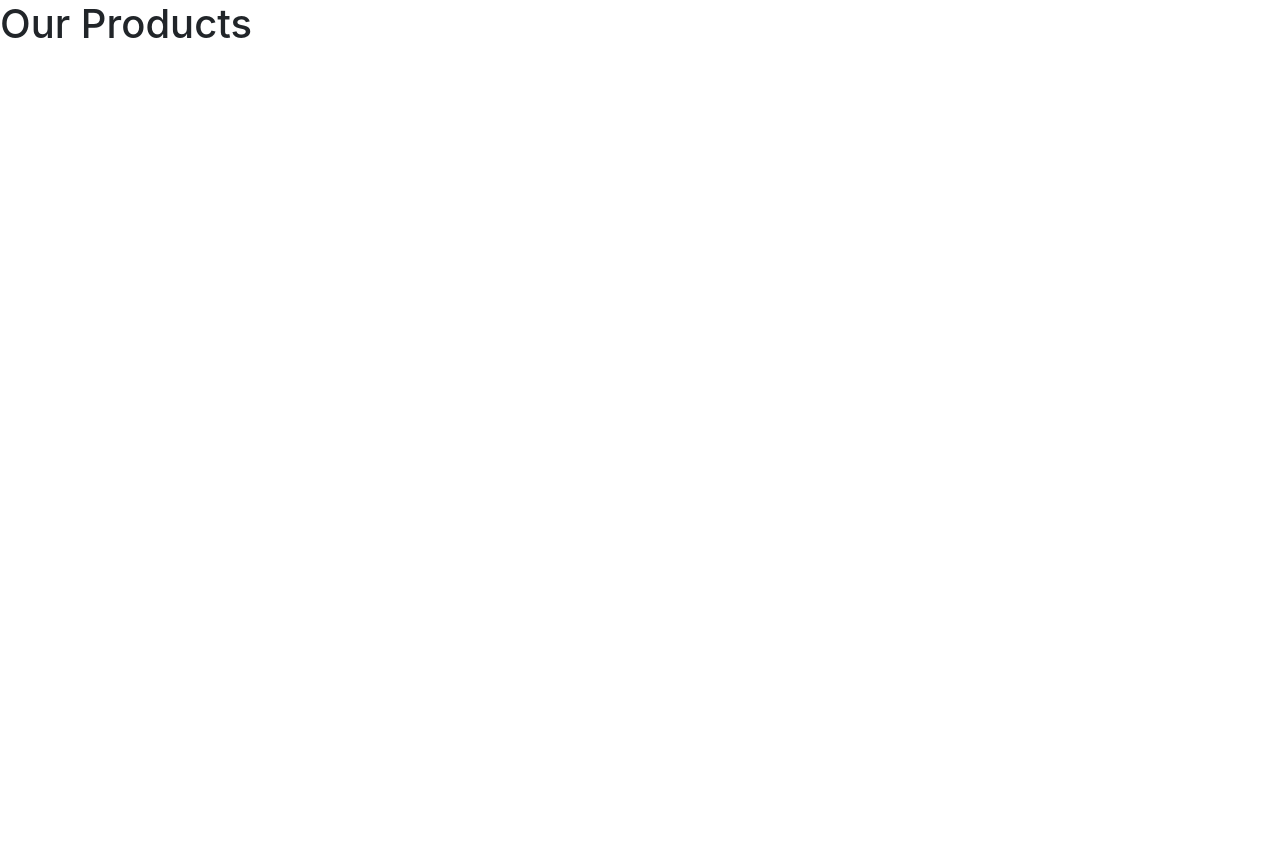
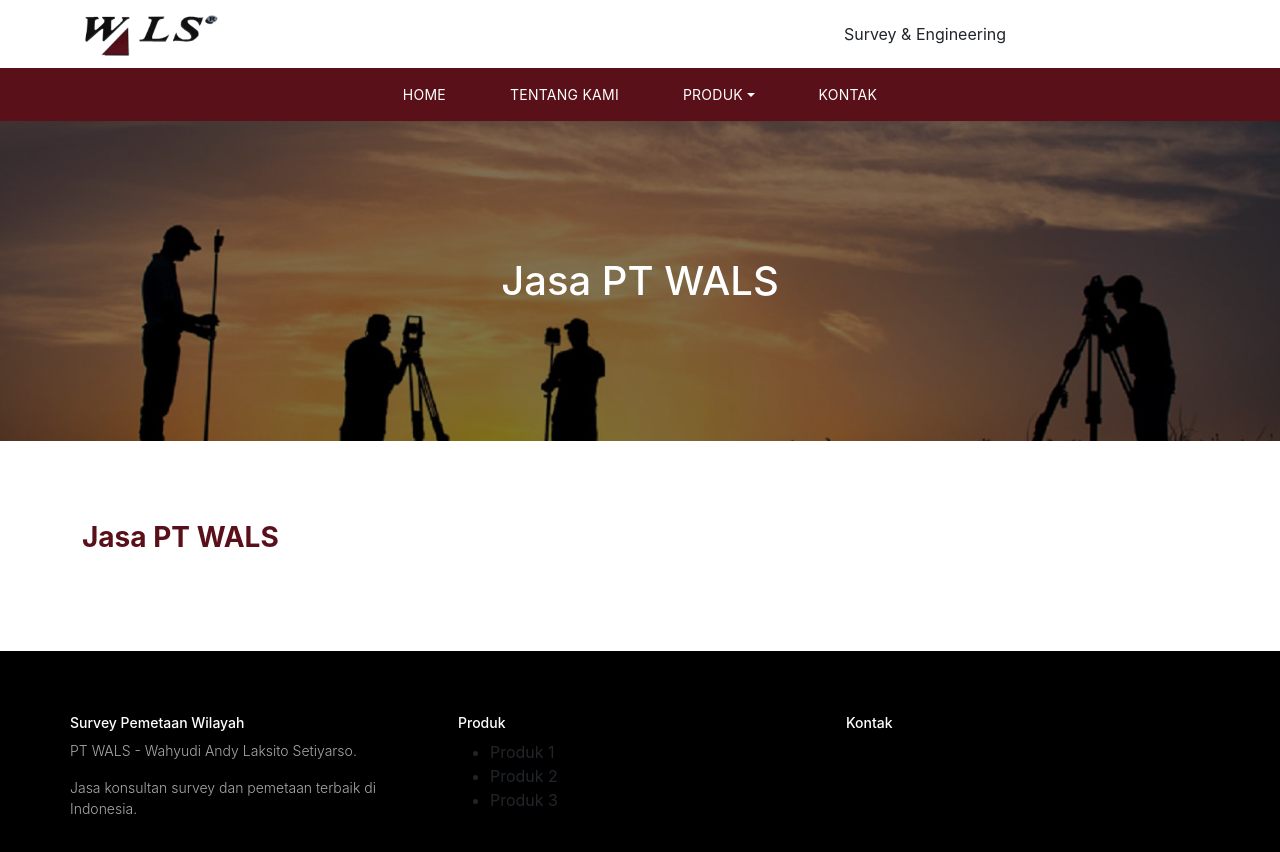
Before and after one commit to muhammadadamfirdaus/wals, a Next.js app: page /products in a window 1280 px wide. Shown: the top 852 px of the page. Before the commit the page ends 800 px from the top, so only its background shows below. Built offline with nearby package versions, Linux system fonts and the light colour scheme.

Commit message:
product page

```diff
--- a/pages/products/index.js
+++ b/pages/products/index.js
@@ -1,9 +1,33 @@
+import Image from "next/image";
+import { Container, Row } from "react-bootstrap";
+import styles from "../../styles/scss/FeaturedImage.module.scss";
+import Footer from "../../components/Footer";
+import Header from "../../components/Header";
 import Layout from "../../components/Layout";
 
 export default function Products() {
 	return (
-		<Layout>
-			<h1>Our Products</h1>
+		<Layout title="Jasa PT WALS.">
+			<Header />
+			<div className="content">
+				<div className="wrapper">
+					<figure className={styles.featuredImage}>
+						<h1 className={styles.title}>Jasa PT WALS</h1>
+						<Image
+							src="/images/headline.jpg"
+							layout="fill"
+							objectFit="cover"
+							alt="Jasa PT WALS."
+						/>
+					</figure>
+					<Container>
+						<Row>
+							<h1 className="title">Jasa PT WALS</h1>
+						</Row>
+					</Container>
+				</div>
+			</div>
+			<Footer />
 		</Layout>
 	);
 }
```
